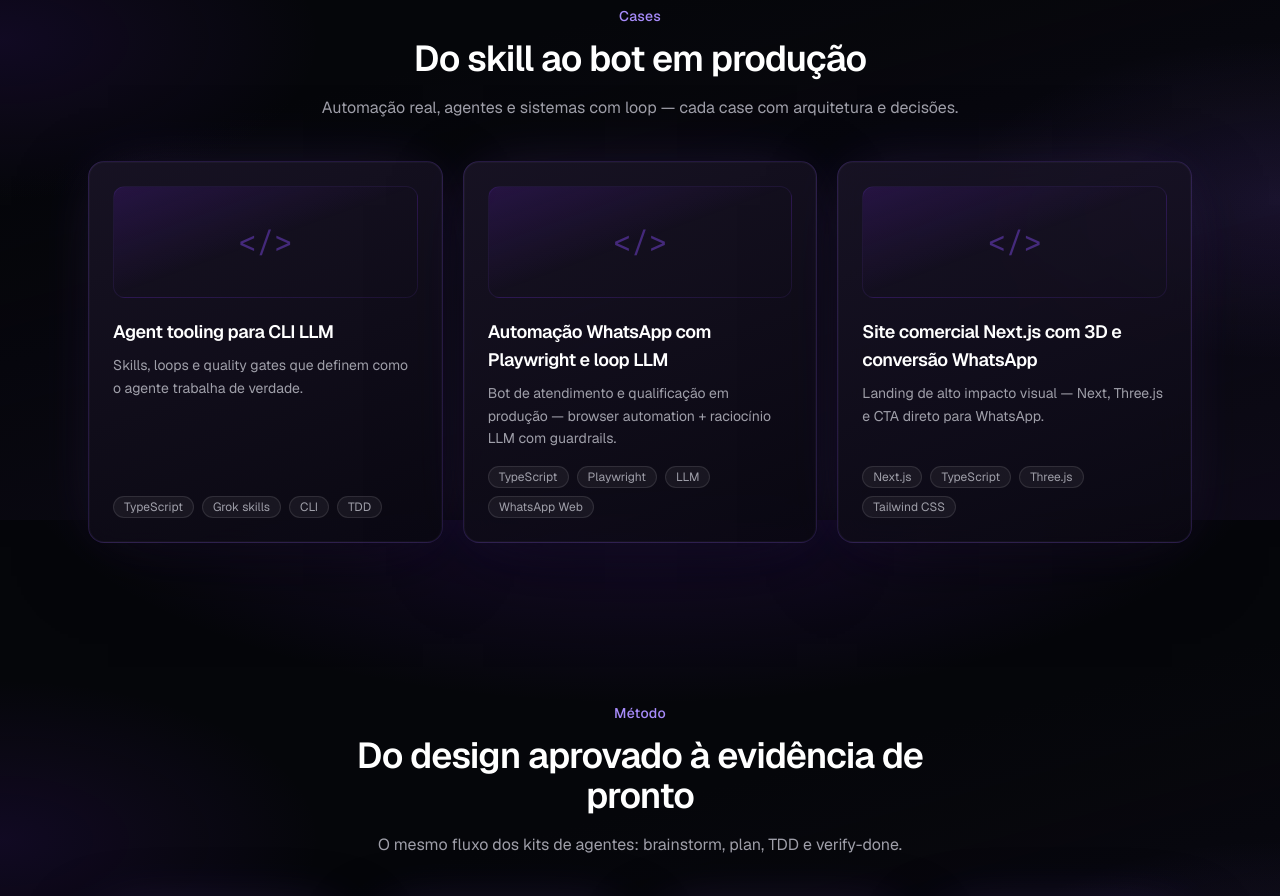
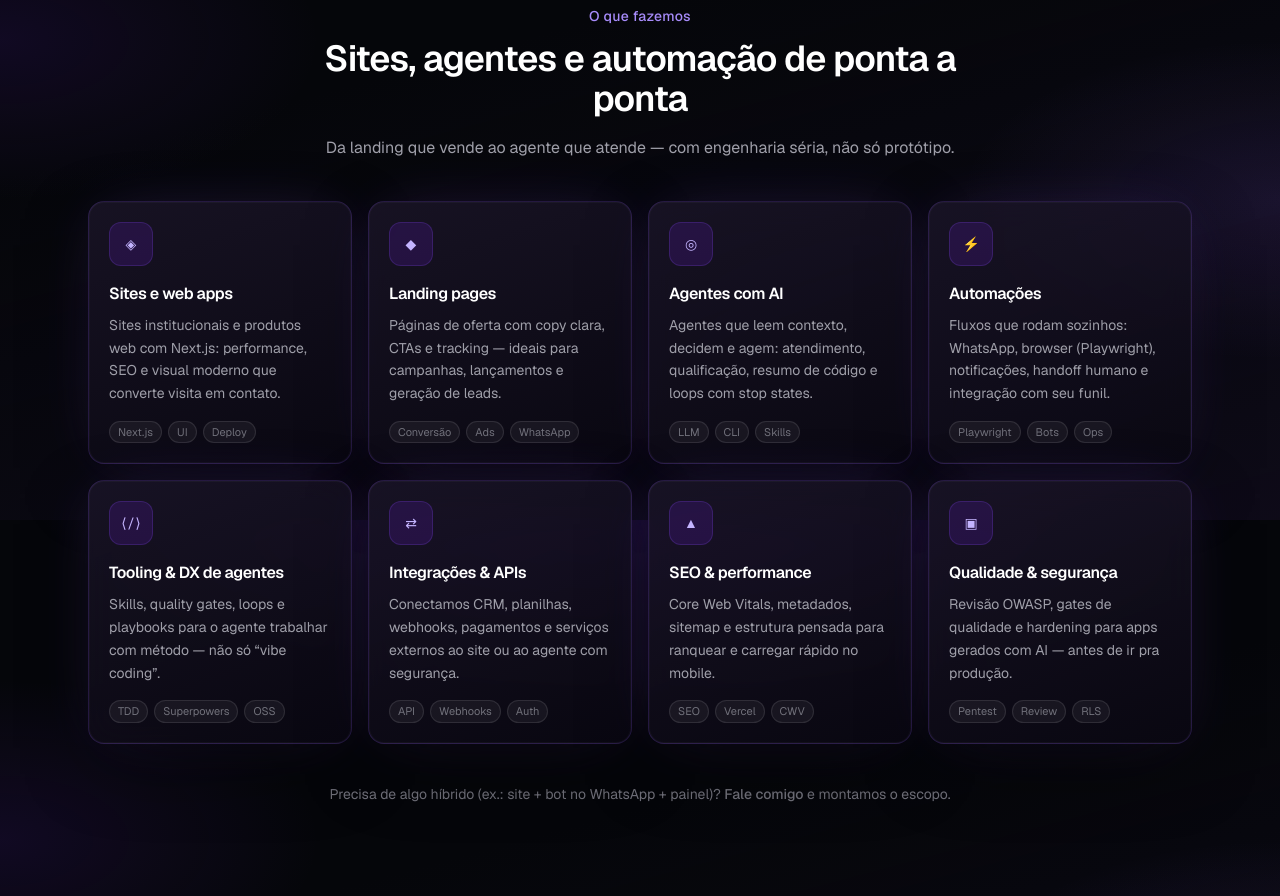
Before and after one commit to Godz57/gabriel-portfolio, a Next.js app: page / in a window 1280 px wide. Shown: the part 1880-2776 px from the top of the page. Built offline with nearby package versions, Linux system fonts and the light colour scheme; no server answers.

Commit message:
feat: services section (sites, landings, agents, automation)

```diff
--- a/app/page.tsx
+++ b/app/page.tsx
@@ -6,6 +6,7 @@ import { MethodSteps } from '@/components/MethodSteps'
 import { OssList } from '@/components/OssList'
 import { ProofBar } from '@/components/ProofBar'
 import { SectionHeading } from '@/components/SectionHeading'
+import { ServicesGrid } from '@/components/ServicesGrid'
 import { getSiteConfig, loadCases } from '@/lib/content'
 
 const STACK_LOGOS = [
@@ -54,6 +55,28 @@ export default function Home() {
 
       <ProofBar items={site.proofItems} />
 
+      <section
+        id="servicos"
+        className="mx-auto max-w-6xl px-4 py-16 sm:px-6 sm:py-20"
+      >
+        <SectionHeading
+          label="O que fazemos"
+          title="Sites, agentes e automação de ponta a ponta"
+          description="Da landing que vende ao agente que atende — com engenharia séria, não só protótipo."
+        />
+        <ServicesGrid />
+        <p className="mx-auto mt-10 max-w-2xl text-center text-sm text-zinc-500">
+          Precisa de algo híbrido (ex.: site + bot no WhatsApp + painel)?{' '}
+          <Link
+            href="/contato"
+            className="font-medium text-violet-400 underline-offset-4 hover:text-violet-300 hover:underline"
+          >
+            Fale comigo
+          </Link>{' '}
+          e montamos o escopo.
+        </p>
+      </section>
+
       <section className="mx-auto max-w-6xl px-4 py-16 sm:px-6 sm:py-20">
         <SectionHeading
           label="Cases"
@@ -80,33 +103,6 @@ export default function Home() {
           description="O mesmo fluxo dos kits de agentes: brainstorm, plan, TDD e verify-done."
         />
         <MethodSteps steps={site.methodSteps} />
-      </section>
-
-      {/* Pill tags — Codelab “what makes different” */}
-      <section className="mx-auto max-w-4xl px-4 py-10 sm:px-6">
-        <SectionHeading
-          label="Foco"
-          title="O que eu entrego"
-          description="Especialização em tooling de agentes e automação com qualidade."
-        />
-        <ul className="flex flex-wrap justify-center gap-3">
-          {[
-            'Agent tooling',
-            'CLI + LLM',
-            'Playwright loops',
-            'TDD & verify',
-            'Security gates',
-            'Open source kits',
-            'Automação comercial',
-          ].map((tag) => (
-            <li
-              key={tag}
-              className="rounded-full border border-violet-500/20 bg-violet-500/10 px-4 py-2 text-sm text-violet-200/90"
-            >
-              {tag}
-            </li>
-          ))}
-        </ul>
       </section>
 
       <section className="mx-auto max-w-6xl px-4 py-16 sm:px-6 sm:py-20">
--- /dev/null
+++ b/components/ServicesGrid.tsx
@@ -0,0 +1,105 @@
+export type ServiceItem = {
+  title: string
+  description: string
+  /** Short label under icon */
+  icon: string
+  tags?: string[]
+}
+
+const DEFAULT_SERVICES: ServiceItem[] = [
+  {
+    icon: '◈',
+    title: 'Sites e web apps',
+    description:
+      'Sites institucionais e produtos web com Next.js: performance, SEO e visual moderno que converte visita em contato.',
+    tags: ['Next.js', 'UI', 'Deploy'],
+  },
+  {
+    icon: '◆',
+    title: 'Landing pages',
+    description:
+      'Páginas de oferta com copy clara, CTAs e tracking — ideais para campanhas, lançamentos e geração de leads.',
+    tags: ['Conversão', 'Ads', 'WhatsApp'],
+  },
+  {
+    icon: '◎',
+    title: 'Agentes com AI',
+    description:
+      'Agentes que leem contexto, decidem e agem: atendimento, qualificação, resumo de código e loops com stop states.',
+    tags: ['LLM', 'CLI', 'Skills'],
+  },
+  {
+    icon: '⚡',
+    title: 'Automações',
+    description:
+      'Fluxos que rodam sozinhos: WhatsApp, browser (Playwright), notificações, handoff humano e integração com seu funil.',
+    tags: ['Playwright', 'Bots', 'Ops'],
+  },
+  {
+    icon: '⟨/⟩',
+    title: 'Tooling & DX de agentes',
+    description:
+      'Skills, quality gates, loops e playbooks para o agente trabalhar com método — não só “vibe coding”.',
+    tags: ['TDD', 'Superpowers', 'OSS'],
+  },
+  {
+    icon: '⇄',
+    title: 'Integrações & APIs',
+    description:
+      'Conectamos CRM, planilhas, webhooks, pagamentos e serviços externos ao site ou ao agente com segurança.',
+    tags: ['API', 'Webhooks', 'Auth'],
+  },
+  {
+    icon: '▲',
+    title: 'SEO & performance',
+    description:
+      'Core Web Vitals, metadados, sitemap e estrutura pensada para ranquear e carregar rápido no mobile.',
+    tags: ['SEO', 'Vercel', 'CWV'],
+  },
+  {
+    icon: '▣',
+    title: 'Qualidade & segurança',
+    description:
+      'Revisão OWASP, gates de qualidade e hardening para apps gerados com AI — antes de ir pra produção.',
+    tags: ['Pentest', 'Review', 'RLS'],
+  },
+]
+
+type ServicesGridProps = {
+  services?: ServiceItem[]
+}
+
+export function ServicesGrid({ services = DEFAULT_SERVICES }: ServicesGridProps) {
+  return (
+    <ul className="grid grid-cols-1 gap-4 sm:grid-cols-2 lg:grid-cols-4">
+      {services.map((s) => (
+        <li
+          key={s.title}
+          className="glass-panel group flex flex-col rounded-2xl p-5 transition-all duration-200 hover:-translate-y-1 hover:border-violet-500/40 motion-reduce:transform-none"
+        >
+          <div className="mb-4 flex h-11 w-11 items-center justify-center rounded-xl border border-violet-500/20 bg-violet-600/15 font-mono text-sm text-violet-300 transition-colors group-hover:border-violet-400/40 group-hover:bg-violet-600/25">
+            {s.icon}
+          </div>
+          <h3 className="text-base font-semibold tracking-tight text-white group-hover:text-violet-100">
+            {s.title}
+          </h3>
+          <p className="mt-2 flex-1 text-sm leading-relaxed text-zinc-400">
+            {s.description}
+          </p>
+          {s.tags && s.tags.length > 0 ? (
+            <ul className="mt-4 flex flex-wrap gap-1.5">
+              {s.tags.map((t) => (
+                <li
+                  key={t}
+                  className="rounded-full border border-white/10 bg-white/5 px-2 py-0.5 text-[11px] text-zinc-500"
+                >
+                  {t}
+                </li>
+              ))}
+            </ul>
+          ) : null}
+        </li>
+      ))}
+    </ul>
+  )
+}
--- a/components/SiteFooter.tsx
+++ b/components/SiteFooter.tsx
@@ -23,6 +23,9 @@ export function SiteFooter({ name, githubUrl }: SiteFooterProps) {
           </p>
         </div>
         <div className="flex flex-wrap items-center gap-4 text-sm text-zinc-400">
+          <Link href="/#servicos" className="hover:text-violet-400">
+            Serviços
+          </Link>
           <Link href="/cases" className="hover:text-violet-400">
             Cases
           </Link>
--- a/components/SiteHeader.tsx
+++ b/components/SiteHeader.tsx
@@ -5,6 +5,7 @@ type SiteHeaderProps = {
 }
 
 const navLinks = [
+  { href: '/#servicos', label: 'Serviços' },
   { href: '/cases', label: 'Cases' },
   { href: '/stack', label: 'Stack' },
   { href: '/contato', label: 'Contato' },
```
Also changed, not shown: 1 other file (tests, documents, lock files or other folders).
